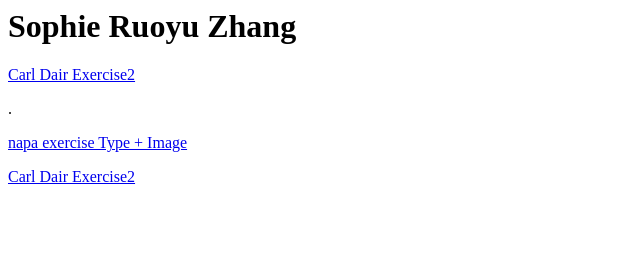
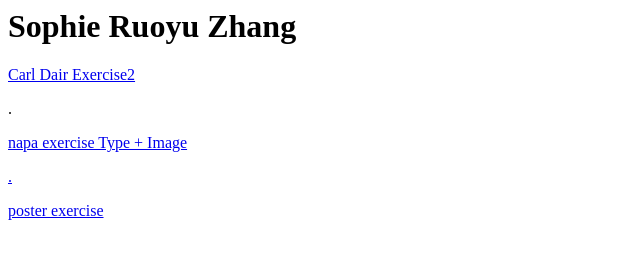
Before and after one commit to almightysophie/wsweb, a plain HTML site: page index.html in a window 1280 px wide. Shown: the whole page, without its empty margins (0-640 px from the left). Drawn offline with Linux system fonts and the light colour scheme.

Commit message:
Update index.html

```diff
--- a/index.html
+++ b/index.html
@@ -7,9 +7,9 @@
 
 <bk>.</bk>
 <p> <a href=" https://almightysophie.github.io/stylepicty/" >napa exercise Type + Image</p>
-
+    <bk>.</bk>
 <p>
-        <a href="https://posterexe.glitch.me" >Carl Dair Exercise2</a>
+        <a href="https://posterexe.glitch.me" >poster exercise</a>
         </p>
 
 </body>
```
